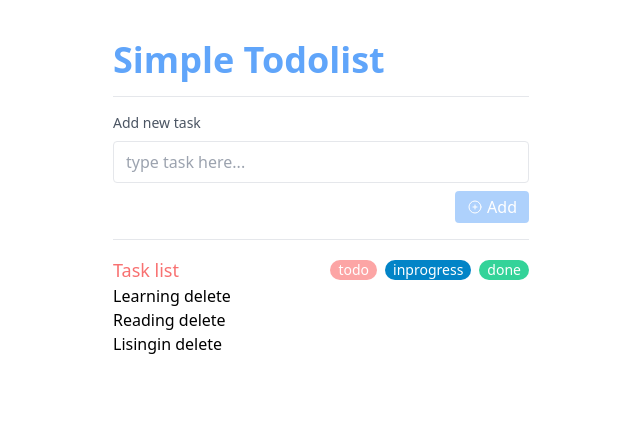
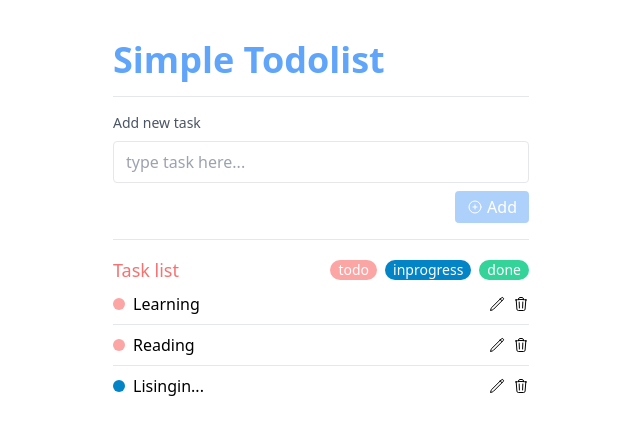
Before and after one commit to supreechadev/simple-todolist, a Next.js app: page / in a window 1280 px wide. Shown: the top 434 px of the page, without its empty margins (319-959 px from the left). Built offline with nearby package versions, Linux system fonts and the light colour scheme.

Commit message:
feat: finished

```diff
--- /dev/null
+++ b/components/StatusCircle.tsx
@@ -0,0 +1,20 @@
+import { FC } from "react";
+import { TaskStatusId } from "@types";
+
+interface StatusCircleProps {
+  statusId: TaskStatusId;
+}
+
+const CLASSES: Record<TaskStatusId, string> = {
+  1: "bg-red-300",
+  2: "bg-sky-600",
+  3: "bg-emerald-400",
+};
+
+const StatusCircle: FC<StatusCircleProps> = ({ statusId }) => (
+  <span
+    className={`self-center shrink-0 w-3 h-3 rounded-full ${CLASSES[statusId]} `}
+  ></span>
+);
+
+export default StatusCircle;
--- a/components/TaskItem.tsx
+++ b/components/TaskItem.tsx
@@ -1,15 +1,18 @@
-import { FC, useState } from "react";
+import { ChangeEvent, FC, KeyboardEvent, useRef, useState } from "react";
 import { motion, AnimationProps } from "framer-motion";
-import { Task } from "@types";
+import { Task, TaskStatusEnum, TaskStatusId } from "@types";
 import { useTask } from "@contexts/taskContext";
+import StatusCircle from "@components/StatusCircle";
+import TashIcon from "@components/icons/TashIcon";
+import PencilSquareIcon from "@components/icons/PencilSquareIcon";
+import CheckIcon from "@components/icons/CheckIcon";
+import MinusIcon from "@components/icons/MinusIcon";
 
 interface TaskItemProps {
   data: Task;
 }
 
 const taskItemAnimation: AnimationProps = {
-  initial: { x: -30 },
-  animate: { x: 0 },
   exit: {
     x: 30,
     transition: {
@@ -19,14 +22,25 @@ const taskItemAnimation: AnimationProps = {
 };
 
 const TaskItem: FC<TaskItemProps> = ({ data }) => {
-  const { removeTask } = useTask();
+  const { removeTask, updateTask } = useTask();
 
+  const inputRef = useRef<HTMLInputElement>(null);
+
+  const [form, setForm] = useState<Task>({ ...data });
+  const [tempName, setTempName] = useState<Task["name"]>("");
+  const [isEditing, setEditing] = useState<boolean>(false);
   const [isDeleting, setDeleting] = useState<boolean>(false);
   const [isUpdating, setUpdating] = useState<boolean>(false);
 
   const handleDeleteTask = async (taskId: Task["id"]) => {
     try {
       setDeleting(true);
+      const delay = new Promise((resolve) => {
+        setTimeout(() => {
+          resolve(true);
+        }, 1000);
+      });
+      await delay;
       return data;
     } catch (err) {
       console.error(err);
@@ -36,14 +50,129 @@ const TaskItem: FC<TaskItemProps> = ({ data }) => {
     }
   };
 
+  const handleUpdateTask = async (task: Task) => {
+    try {
+      setUpdating(true);
+      const delay = new Promise((resolve) => {
+        setTimeout(() => {
+          resolve(true);
+        }, 1000);
+      });
+
+      await delay;
+      return task;
+    } catch (err) {
+      console.error(err);
+      return;
+    } finally {
+      setUpdating(false);
+    }
+  };
+
   const handleDeleteClick = async () => {
     const taskDeleted = await handleDeleteTask(data.id);
     if (taskDeleted) removeTask(taskDeleted.id);
   };
 
+  const handleNameChange = (e: ChangeEvent<HTMLInputElement>) => {
+    setForm((prev) => ({ ...prev, name: e.target.value }));
+  };
+
+  const handleKeyDown = (e: KeyboardEvent) => {
+    if (e.code === "NumpadEnter" || e.code === "Enter") {
+      closeEditMode();
+    }
+  };
+
+  const openEditMode = () => {
+    setTempName(form.name);
+    setTimeout(() => {
+      inputRef.current?.focus();
+    }, 100);
+    setEditing(true);
+  };
+
+  const closeEditMode = async () => {
+    if (tempName !== form.name) {
+      const taskUpdated = await handleUpdateTask(form);
+      if (taskUpdated) {
+        updateTask(taskUpdated);
+      }
+    }
+    setEditing(false);
+  };
+
+  const handleStatusChange = async () => {
+    const newStatus = data.statusId + 1;
+    const updatedTask = {
+      ...data,
+      statusId: newStatus > 3 ? 1 : (newStatus as TaskStatusId),
+    };
+    setForm(updatedTask);
+    updateTask(updatedTask);
+  };
+
   return (
-    <motion.li {...taskItemAnimation} layout>
-      {data.name} <button onClick={handleDeleteClick}>delete</button>
+    <motion.li
+      {...taskItemAnimation}
+      layout
+      className="py-2 border-b last:border-b-transparent flex gap-x-2"
+    >
+      <StatusCircle statusId={data.statusId} />
+      {isEditing ? (
+        <input
+          ref={inputRef}
+          value={form.name}
+          onChange={handleNameChange}
+          onKeyDown={handleKeyDown}
+          onBlur={closeEditMode}
+          disabled={isUpdating}
+          className="grow focus:outline-none focus:bg-slate-100 disabled:opacity-50"
+          type="text"
+        />
+      ) : (
+        <span
+          onClick={handleStatusChange}
+          className={`grow cursor-pointer ${
+            data.statusId === TaskStatusEnum.DONE ? "line-through" : ""
+          }`}
+        >
+          {data.name}
+          {data.statusId === TaskStatusEnum.INPROGRESS ? "..." : ""}
+        </span>
+      )}
+      <div className="flex gap-x-2 shrink-0">
+        <button
+          className="disabled:opacity-50"
+          disabled={isDeleting || isUpdating}
+          type="button"
+          onClick={() => (isEditing ? closeEditMode() : openEditMode())}
+        >
+          {isEditing ? (
+            <>
+              {isUpdating ? (
+                <MinusIcon className="h-4 w-4 animate-spin" />
+              ) : (
+                <CheckIcon className="h-4 w-4" />
+              )}
+            </>
+          ) : (
+            <PencilSquareIcon className="h-4 w-4" />
+          )}
+        </button>
+        <button
+          className="disabled:opacity-50"
+          type="button"
+          disabled={isDeleting || isEditing || isUpdating}
+          onClick={handleDeleteClick}
+        >
+          {isDeleting ? (
+            <MinusIcon className="h-4 w-4 animate-spin" />
+          ) : (
+            <TashIcon className="h-4 w-4" />
+          )}
+        </button>
+      </div>
     </motion.li>
   );
 };
--- a/components/TaskList.tsx
+++ b/components/TaskList.tsx
@@ -1,5 +1,5 @@
 import { FC, useEffect, useState } from "react";
-import { AnimatePresence } from "framer-motion";
+import { motion, AnimatePresence } from "framer-motion";
 import TaskItem from "@components/TaskItem";
 import StatusFilter from "@components/StatusFilter";
 import { useTask } from "@contexts/taskContext";
@@ -29,6 +29,28 @@ const TaskList: FC = () => {
           {filteredTaskList.map((e) => (
             <TaskItem key={e.id} data={e} />
           ))}
+          {filteredTaskList.length === 0 && (
+            <motion.li
+              initial={{
+                opacity: 0,
+              }}
+              animate={{
+                opacity: 1,
+                transition: {
+                  delay: 0.5,
+                  duration: 0.5,
+                },
+              }}
+              exit={{
+                transition: {
+                  duration: 0,
+                },
+              }}
+              className="text-center text-sm text-stone-400 py-4"
+            >
+              No task available
+            </motion.li>
+          )}
         </AnimatePresence>
       </ul>
     </>
--- /dev/null
+++ b/components/icons/CheckIcon.tsx
@@ -0,0 +1,24 @@
+import { FC } from "react";
+
+const CheckIcon: FC<{ className?: string }> = ({ className }) => (
+  <svg
+    xmlns="http://www.w3.org/2000/svg"
+    fill="none"
+    viewBox="0 0 24 24"
+    strokeWidth={1.5}
+    stroke="currentColor"
+    className={className}
+  >
+    <path
+      strokeLinecap="round"
+      strokeLinejoin="round"
+      d="M4.5 12.75l6 6 9-13.5"
+    />
+  </svg>
+);
+
+CheckIcon.defaultProps = {
+  className: "w-6 h-6",
+};
+
+export default CheckIcon;
--- /dev/null
+++ b/components/icons/MinusIcon.tsx
@@ -0,0 +1,20 @@
+import { FC } from "react";
+
+const MinusIcon: FC<{ className?: string }> = ({ className }) => (
+  <svg
+    xmlns="http://www.w3.org/2000/svg"
+    fill="none"
+    viewBox="0 0 24 24"
+    strokeWidth={1.5}
+    stroke="currentColor"
+    className={className}
+  >
+    <path strokeLinecap="round" strokeLinejoin="round" d="M19.5 12h-15" />
+  </svg>
+);
+
+MinusIcon.defaultProps = {
+  className: "w-6 h-6",
+};
+
+export default MinusIcon;
--- /dev/null
+++ b/components/icons/PencilSquareIcon.tsx
@@ -0,0 +1,24 @@
+import { FC } from "react";
+
+const PencilSquareIcon: FC<{ className?: string }> = ({ className }) => (
+  <svg
+    xmlns="http://www.w3.org/2000/svg"
+    fill="none"
+    viewBox="0 0 24 24"
+    strokeWidth={1.5}
+    stroke="currentColor"
+    className={className}
+  >
+    <path
+      strokeLinecap="round"
+      strokeLinejoin="round"
+      d="M16.862 4.487l1.687-1.688a1.875 1.875 0 112.652 2.652L6.832 19.82a4.5 4.5 0 01-1.897 1.13l-2.685.8.8-2.685a4.5 4.5 0 011.13-1.897L16.863 4.487zm0 0L19.5 7.125"
+    />
+  </svg>
+);
+
+PencilSquareIcon.defaultProps = {
+  className: "w-6 h-6",
+};
+
+export default PencilSquareIcon;
--- /dev/null
+++ b/components/icons/TashIcon.tsx
@@ -0,0 +1,24 @@
+import { FC } from "react";
+
+const TashIcon: FC<{ className?: string }> = ({ className }) => (
+  <svg
+    xmlns="http://www.w3.org/2000/svg"
+    fill="none"
+    viewBox="0 0 24 24"
+    strokeWidth={1.5}
+    stroke="currentColor"
+    className={className}
+  >
+    <path
+      strokeLinecap="round"
+      strokeLinejoin="round"
+      d="M14.74 9l-.346 9m-4.788 0L9.26 9m9.968-3.21c.342.052.682.107 1.022.166m-1.022-.165L18.16 19.673a2.25 2.25 0 01-2.244 2.077H8.084a2.25 2.25 0 01-2.244-2.077L4.772 5.79m14.456 0a48.108 48.108 0 00-3.478-.397m-12 .562c.34-.059.68-.114 1.022-.165m0 0a48.11 48.11 0 013.478-.397m7.5 0v-.916c0-1.18-.91-2.164-2.09-2.201a51.964 51.964 0 00-3.32 0c-1.18.037-2.09 1.022-2.09 2.201v.916m7.5 0a48.667 48.667 0 00-7.5 0"
+    />
+  </svg>
+);
+
+TashIcon.defaultProps = {
+  className: "w-6 h-6",
+};
+
+export default TashIcon;
```
